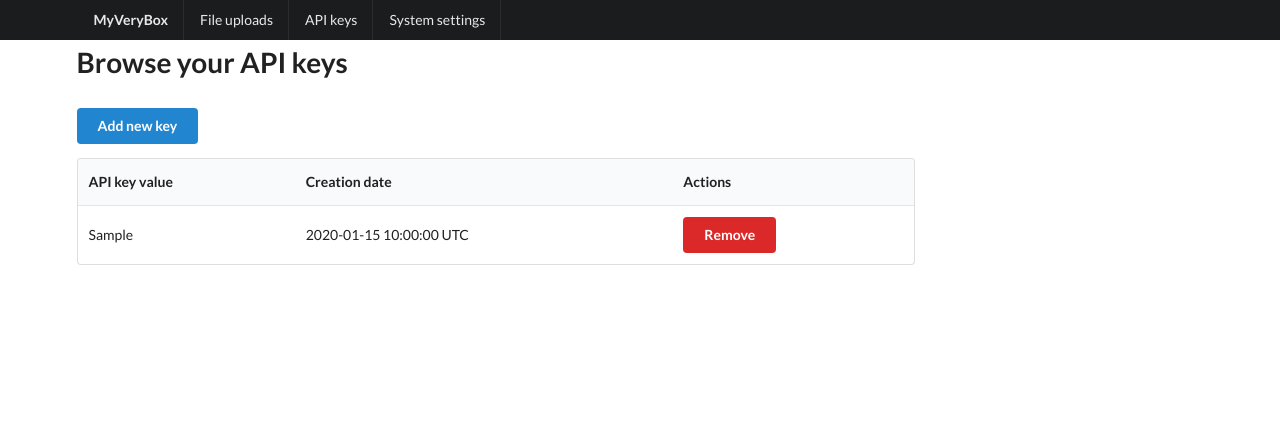
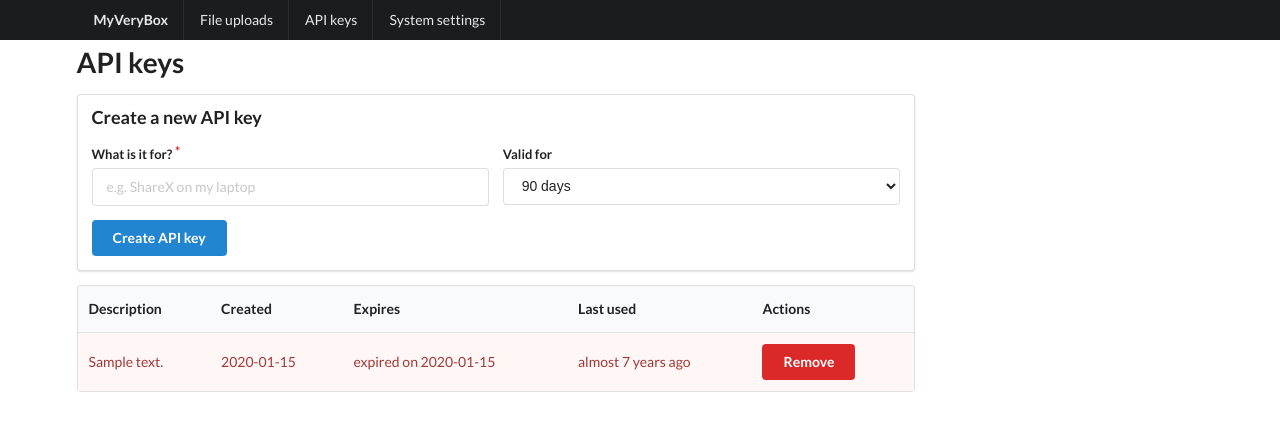
Before and after one commit to ziptofaf/myverybox, a Rails app: page /api_keys in a window 1280 px wide. Shown: the top 431 px of the page. Run offline with Rails 7, Linux system fonts and the light colour scheme; a user stored in the database is signed in; tables that the repository leaves empty hold one stand-in row (values such as "Sample post"); style sheets or scripts are compiled from the project's sources; some libraries are stand-ins or nearby versions.

Commit message:
API keys: show once, store hashed, add description and expiry
- keys are generated as mvb_<random>, shown once right after creation (page
  rendered directly, Cache-Control: no-store) with a copy button, and stored
  only as a SHA-256 digest
- each key has a required description and an expiry (7/30/90 days, 1 year,
  never); expired keys are rejected by the API
- the management page lists description, created, expires and last used
  date, and only allows removing keys
- migration hashes existing plaintext keys in place, so keys already
  configured in ShareX keep working (irreversible: plaintext is dropped)
- development settings defaults (hostname) so upload_via_api works locally

```diff
--- a/app/controllers/api_keys_controller.rb
+++ b/app/controllers/api_keys_controller.rb
@@ -1,22 +1,39 @@
 class ApiKeysController < ApplicationController
   def index
-    @api_keys = ApiKey.where(user_id: current_user.id)
+    load_api_keys
+    @api_key = ApiKey.new
   end
 
+  # Renders the new key directly (no redirect), so the plaintext value is never
+  # put into a URL, the flash/session or the browser cache. It cannot be shown
+  # again afterwards - only its digest is stored.
   def create
-    if ApiKey.create(user_id: current_user.id)
-      redirect_to api_keys_path, notice: 'API key added successfully'
+    @api_key = current_user.api_keys.new(api_key_params)
+    if @api_key.save
+      response.headers['Cache-Control'] = 'no-store'
+      render :created
     else
-      redirect_to api_keys_path, error: 'Could not add API key'
+      load_api_keys
+      render :index, status: :unprocessable_content
     end
   end
 
   def destroy
-    key = ApiKey.find_by(user_id: current_user.id, id: params[:id])
+    key = current_user.api_keys.find_by(id: params[:id])
     if key&.destroy
       redirect_to api_keys_path, notice: 'API key removed successfully'
     else
-      redirect_to api_keys_path, notice: 'Could not destroy API key'
+      redirect_to api_keys_path, notice: 'Could not remove API key'
     end
   end
+
+  private
+
+  def load_api_keys
+    @api_keys = current_user.api_keys.order(created_at: :desc)
+  end
+
+  def api_key_params
+    params.require(:api_key).permit(:description, :expires_in)
+  end
 end
--- a/app/controllers/file_uploads_controller.rb
+++ b/app/controllers/file_uploads_controller.rb
@@ -116,8 +116,9 @@ class FileUploadsController < ApplicationController
 
 
   def upload_via_api
-    api_key = ApiKey.active.find_by(value: request.headers["HTTP_API_KEY"])
+    api_key = ApiKey.authenticate(request.headers["HTTP_API_KEY"])
     if api_key.present?
+      api_key.touch_last_used!
       @file_upload = FileUpload.new(api_file_upload_params)
       @file_upload.user = api_key.user
       if api_file_upload_params[:expires_in_seconds].blank? && api_file_upload_params[:expires_after].blank?
--- /dev/null
+++ b/app/javascript/controllers/clipboard_controller.js
@@ -0,0 +1,30 @@
+import { Controller } from "@hotwired/stimulus"
+
+// Copies the value of the "source" target to the clipboard.
+export default class extends Controller {
+  static targets = ["source", "button"]
+
+  async copy() {
+    const text = this.sourceTarget.value
+
+    try {
+      await navigator.clipboard.writeText(text)
+    } catch {
+      // Clipboard API unavailable (e.g. plain http): fall back to selection.
+      this.sourceTarget.select()
+      document.execCommand("copy")
+    }
+
+    this.buttonTarget.textContent = "Copied!"
+    clearTimeout(this.resetTimer)
+    this.resetTimer = setTimeout(() => { this.buttonTarget.textContent = "Copy" }, 2000)
+  }
+
+  select() {
+    this.sourceTarget.select()
+  }
+
+  disconnect() {
+    clearTimeout(this.resetTimer)
+  }
+}
--- a/app/models/api_key.rb
+++ b/app/models/api_key.rb
@@ -1,9 +1,59 @@
 class ApiKey < ApplicationRecord
+  # value of the expiration <select> => [label, duration (nil = never expires)]
+  EXPIRATION_OPTIONS = {
+    '7' => ['7 days', 7.days],
+    '30' => ['30 days', 30.days],
+    '90' => ['90 days', 90.days],
+    '365' => ['1 year', 1.year],
+    'never' => ['Never', nil]
+  }.freeze
+  DEFAULT_EXPIRATION = '90'.freeze
+
   belongs_to :user
-  before_create :generate_value
+
+  # Only a SHA-256 digest of the key is stored. The plaintext key is available
+  # through #token right after creation and never again.
+  attr_reader :token
+
+  validates :description, presence: true, length: { maximum: 255 }, on: :create
+  validates :value_digest, presence: true, uniqueness: true
+
+  before_validation :generate_token, on: :create
+
   scope :active, -> { where(active: true) }
+  scope :usable, -> { active.where('expires_at IS NULL OR expires_at > ?', Time.current) }
 
-  def generate_value
-    self.value ||= SecureRandom.urlsafe_base64(32)
+  def self.digest(token)
+    OpenSSL::Digest::SHA256.hexdigest(token.to_s)
+  end
+
+  # Returns the usable (active, not expired) key matching a plaintext token.
+  def self.authenticate(token)
+    return nil if token.blank?
+
+    usable.find_by(value_digest: digest(token))
+  end
+
+  # Expiration chosen from EXPIRATION_OPTIONS (e.g. "30" or "never").
+  def expires_in=(choice)
+    option = EXPIRATION_OPTIONS.fetch(choice.to_s) { EXPIRATION_OPTIONS.fetch(DEFAULT_EXPIRATION) }
+    self.expires_at = option.last&.from_now
+  end
+
+  def expired?
+    expires_at.present? && expires_at <= Time.current
+  end
+
+  def touch_last_used!
+    update_column(:last_used_at, Time.current)
+  end
+
+  private
+
+  def generate_token
+    return if value_digest.present?
+
+    @token = "mvb_#{SecureRandom.urlsafe_base64(32)}"
+    self.value_digest = self.class.digest(@token)
   end
 end
--- a/app/views/api_keys/index.html.erb
+++ b/app/views/api_keys/index.html.erb
@@ -1,30 +1,73 @@
-<h1>Browse your API keys</h1>
+<h1>API keys</h1>
+
+<% if flash[:notice] %>
+  <div class="ui positive message"><p><%= flash[:notice] %></p></div>
+<% end %>
 
 <div class="ui grid">
   <div class="twelve wide computer sixteen wide mobile column">
-    <p>
-      <%= button_to "Add new key", api_keys_path, method: :post, form: {class: 'inline-form', data: { turbo_confirm: 'Are you sure?' } }, class: 'ui inline button primary' %>
-    </p>
+    <div class="ui segment">
+      <h3 class="ui header">Create a new API key</h3>
+      <%= form_with model: @api_key, url: api_keys_path, html: { class: "ui form#{' error' if @api_key.errors.any?}" }, data: { turbo: false } do |f| %>
+        <% if @api_key.errors.any? %>
+          <div class="ui error message">
+            <ul class="list">
+              <% @api_key.errors.full_messages.each do |message| %>
+                <li><%= message %></li>
+              <% end %>
+            </ul>
+          </div>
+        <% end %>
+        <div class="two fields">
+          <div class="field required<%= ' error' if @api_key.errors[:description].any? %>">
+            <%= f.label :description, "What is it for?" %>
+            <%= f.text_field :description, placeholder: "e.g. ShareX on my laptop", maxlength: 255, required: true %>
+          </div>
+          <div class="field">
+            <%= f.label :expires_in, "Valid for" %>
+            <%= f.select :expires_in,
+                         ApiKey::EXPIRATION_OPTIONS.map { |value, (label, _)| [label, value] },
+                         selected: params.dig(:api_key, :expires_in) || ApiKey::DEFAULT_EXPIRATION %>
+          </div>
+        </div>
+        <%= f.submit "Create API key", class: "ui primary button" %>
+      <% end %>
+    </div>
+
     <table class="ui striped table">
       <thead>
       <tr>
-        <th>API key value</th>
-        <th>Creation date</th>
+        <th>Description</th>
+        <th>Created</th>
+        <th>Expires</th>
+        <th>Last used</th>
         <th>Actions</th>
       </tr>
       </thead>
       <tbody>
+      <% if @api_keys.empty? %>
+        <tr><td colspan="5">You have no API keys yet.</td></tr>
+      <% end %>
       <% @api_keys.each do |api_key| %>
-        <tr>
-          <td><%= api_key.value %></td>
-          <td><%= api_key.created_at %></td>
+        <tr class="<%= 'negative' if api_key.expired? %>">
+          <td><%= api_key.description.presence || content_tag(:em, "(no description)") %></td>
+          <td><%= api_key.created_at.to_date %></td>
           <td>
-            <%= button_to "Remove", api_key, method: :delete, form: {class: 'inline-form', data: { turbo_confirm: 'Are you sure?' } }, class: 'ui inline button red' %>
+            <% if api_key.expires_at.nil? %>
+              never
+            <% elsif api_key.expired? %>
+              expired on <%= api_key.expires_at.to_date %>
+            <% else %>
+              <%= api_key.expires_at.to_date %>
+            <% end %>
+          </td>
+          <td><%= api_key.last_used_at ? "#{time_ago_in_words(api_key.last_used_at)} ago" : "never" %></td>
+          <td>
+            <%= button_to "Remove", api_key, method: :delete, form: { class: 'inline-form', data: { turbo_confirm: 'Remove this API key? Anything using it will stop working.' } }, class: 'ui inline button red' %>
           </td>
         </tr>
       <% end %>
       </tbody>
     </table>
   </div>
-
 </div>
--- a/config/settings/development.yml
+++ b/config/settings/development.yml
@@ -0,0 +1,3 @@
+# Defaults for local development; override in config/settings.local.yml
+hostname: 'http://localhost:3000'
+image_analysis_hostname: 'http://localhost:3001'
```
Also changed, not shown: app/views/api_keys/created.html.erb (added, +32 -0 lines), db/migrate/20261121170000_hash_api_keys.rb (added, +24 -0 lines), spec/factories/api_keys.rb (+2 -1 lines), spec/models/api_key_spec.rb (+55 -4 lines), spec/rails_helper.rb (+1 -0 lines), spec/requests/api_keys_spec.rb (+30 -5 lines), spec/requests/upload_via_api_spec.rb (added, +37 -0 lines), README.md, db/schema.rb.
